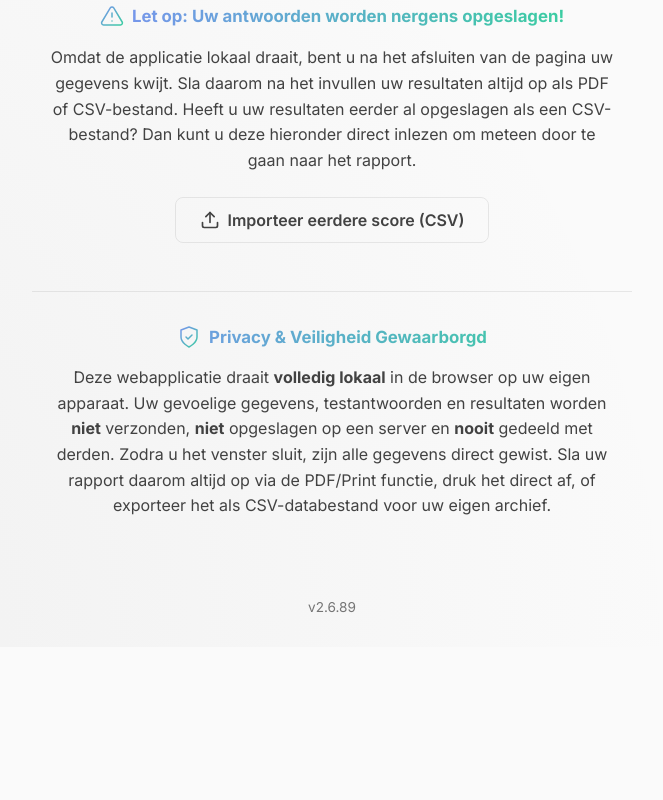
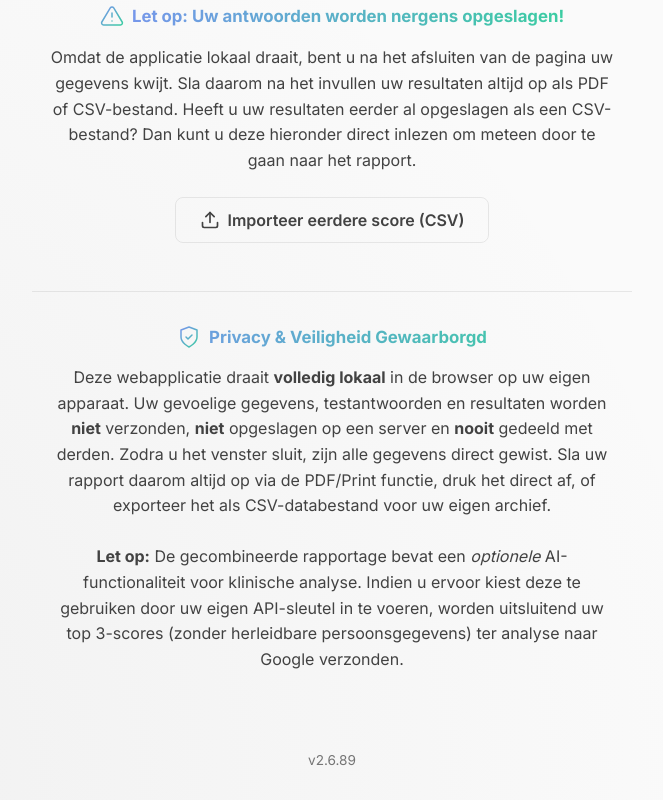
Before and after one commit to radder1972/STA, a React (Vite) app: page / in a window 1280 px wide. Shown: the part 1461-2261 px from the top of the page, without its empty margins (308-971 px from the left). Before the commit the page ends 2108 px from the top, so only its background shows below. Built offline with nearby package versions, Linux system fonts and the light colour scheme.

Commit message:
Add disclaimer about optional AI functionality and privacy on the homepage

```diff
--- a/src/components/Home.jsx
+++ b/src/components/Home.jsx
@@ -327,7 +327,8 @@ export default function Home({ onStart, completedTests, onViewResults, onImport,
           <ShieldIcon size={24} useGradient={true} /> Privacy & Veiligheid Gewaarborgd
         </p>
         <p style={{ lineHeight: '1.6', fontSize: '1rem' }}>
-          Deze webapplicatie draait <strong>volledig lokaal</strong> in de browser op uw eigen apparaat. Uw gevoelige gegevens, testantwoorden en resultaten worden <strong>niet</strong> verzonden, <strong>niet</strong> opgeslagen op een server en <strong>nooit</strong> gedeeld met derden. Zodra u het venster sluit, zijn alle gegevens direct gewist. Sla uw rapport daarom altijd op via de PDF/Print functie, druk het direct af, of exporteer het als CSV-databestand voor uw eigen archief.
+          Deze webapplicatie draait <strong>volledig lokaal</strong> in de browser op uw eigen apparaat. Uw gevoelige gegevens, testantwoorden en resultaten worden <strong>niet</strong> verzonden, <strong>niet</strong> opgeslagen op een server en <strong>nooit</strong> gedeeld met derden. Zodra u het venster sluit, zijn alle gegevens direct gewist. Sla uw rapport daarom altijd op via de PDF/Print functie, druk het direct af, of exporteer het als CSV-databestand voor uw eigen archief.<br /><br />
+          <strong>Let op:</strong> De gecombineerde rapportage bevat een <em>optionele</em> AI-functionaliteit voor klinische analyse. Indien u ervoor kiest deze te gebruiken door uw eigen API-sleutel in te voeren, worden uitsluitend uw top 3-scores (zonder herleidbare persoonsgegevens) ter analyse naar Google verzonden.
         </p>
       </div>
     </div>
```
